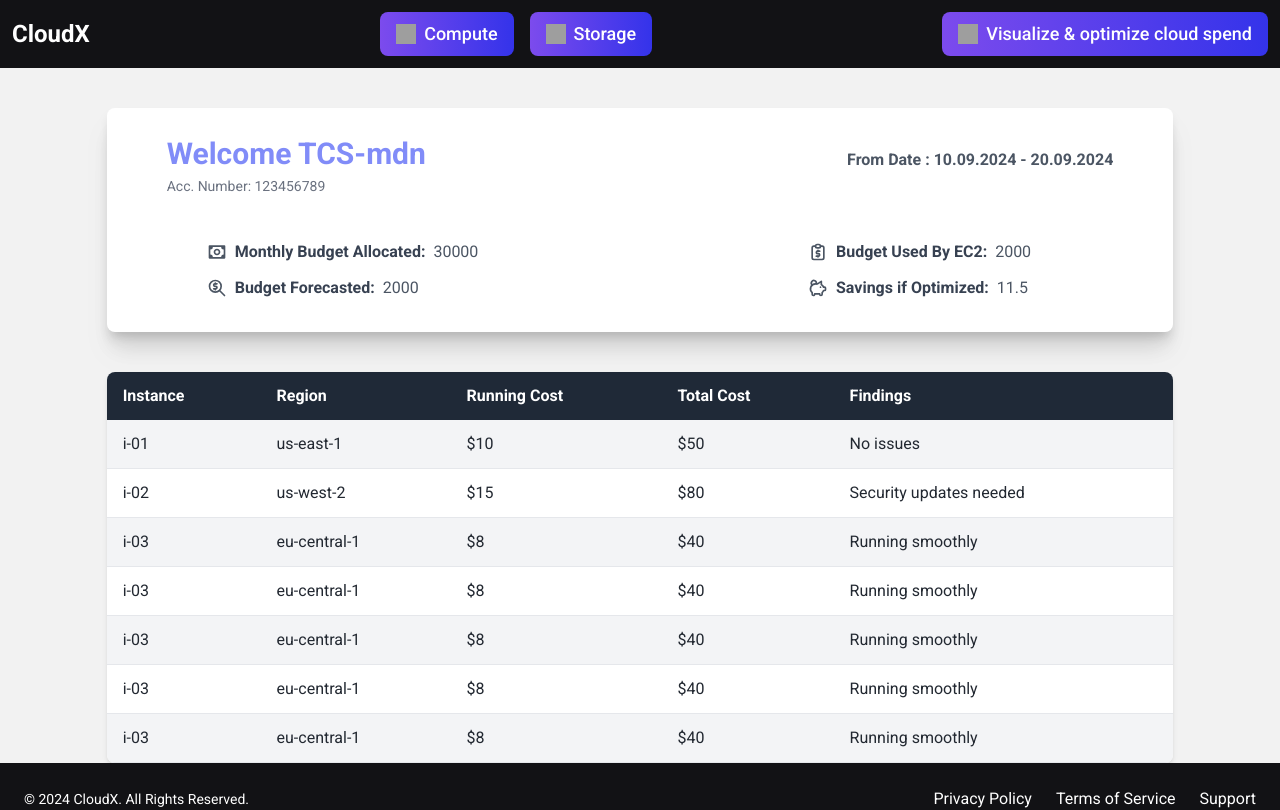
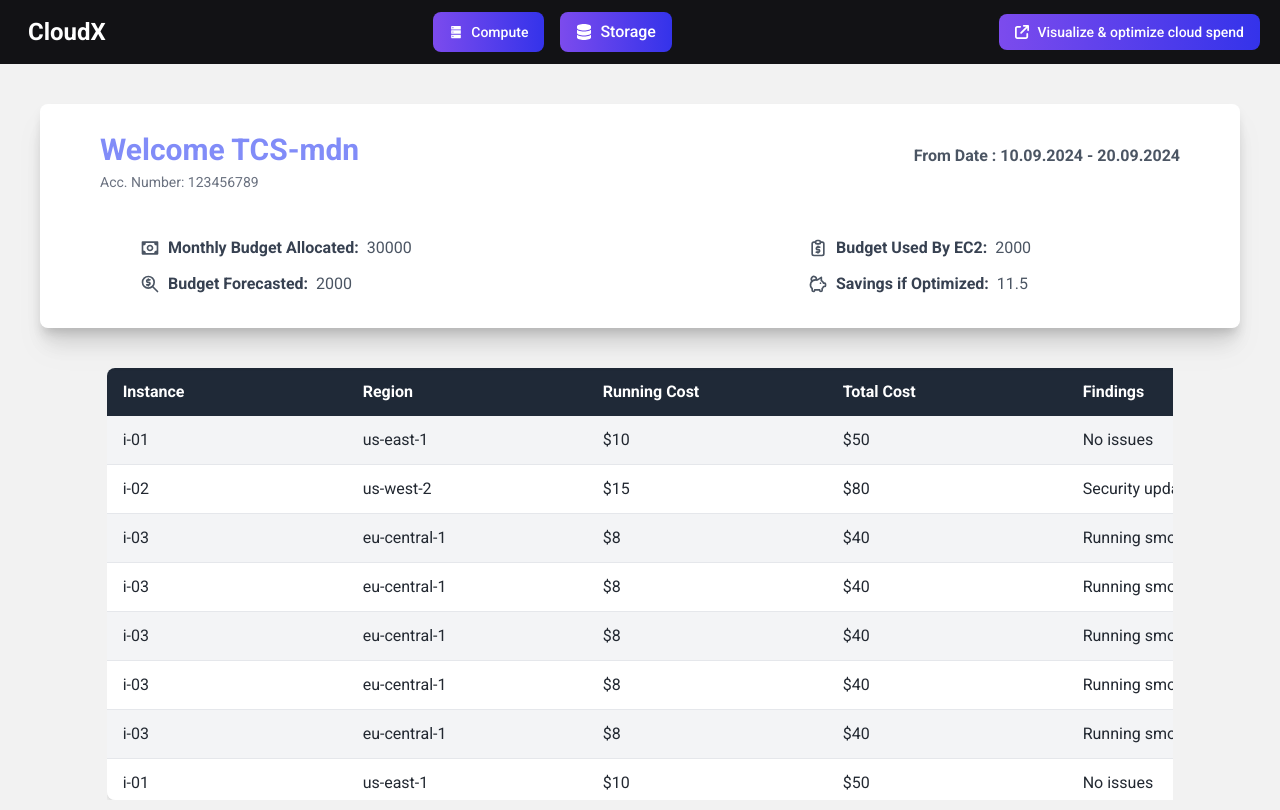
Before and after one commit to ANSHJOSHI1811/Based-Project, a React (Create React App) app: page /usage in a window 1280 px wide. Shown: the top 810 px of the page. Built offline with nearby package versions, Linux system fonts and the light colour scheme; grey boxes are pictures that could not be loaded.

Commit message:
navbar and footerstyling

```diff
--- a/public/aws-instances.json
+++ b/public/aws-instances.json
@@ -1,4 +1,50 @@
 [
+    {
+      "Instance": "i-01",
+      "Region": "us-east-1",
+      "RunningCost": "$10",
+      "Cost": "$50",
+      "Findings": "No issues"
+    },
+    {
+      "Instance": "i-02",
+      "Region": "us-west-2",
+      "RunningCost": "$15",
+      "Cost": "$80",
+      "Findings": "Security updates needed"
+    },
+    {
+      "Instance": "i-03",
+      "Region": "eu-central-1",
+      "RunningCost": "$8",
+      "Cost": "$40",
+      "Findings": "Running smoothly"
+    },
+    {
+      "Instance": "i-03",
+      "Region": "eu-central-1",
+      "RunningCost": "$8",
+      "Cost": "$40",
+      "Findings": "Running smoothly"
+    }  ,{
+      "Instance": "i-03",
+      "Region": "eu-central-1",
+      "RunningCost": "$8",
+      "Cost": "$40",
+      "Findings": "Running smoothly"
+    } , {
+      "Instance": "i-03",
+      "Region": "eu-central-1",
+      "RunningCost": "$8",
+      "Cost": "$40",
+      "Findings": "Running smoothly"
+    } , {
+      "Instance": "i-03",
+      "Region": "eu-central-1",
+      "RunningCost": "$8",
+      "Cost": "$40",
+      "Findings": "Running smoothly"
+    },
     {
       "Instance": "i-01",
       "Region": "us-east-1",
--- a/src/components/Footer.jsx
+++ b/src/components/Footer.jsx
@@ -2,7 +2,7 @@ import React from 'react';
 
 const Footer = () => {
   return (
-    <footer className="bg-[#121215] text-white p-6">
+    <footer className="bg-[#121215] text-white p-6 mt-20">
       <div className="container mx-auto flex justify-between items-center">
         {/* Copyright */}
         <div className="text-sm">&copy; 2024 CloudX. All Rights Reserved.</div>
--- a/src/components/Navbar.jsx
+++ b/src/components/Navbar.jsx
@@ -1,31 +1,33 @@
 import React from 'react';
-
+import { AiFillDatabase } from "react-icons/ai";
+import { FaDatabase } from "react-icons/fa6";
+import { FaArrowUpRightFromSquare } from "react-icons/fa6";
 const Navbar = () => {
   return (
     <nav className="bg-[#121215] text-white p-3">
       <div className="container mx-auto flex justify-between items-center">
-        <div className="text-2xl font-bold">CloudX</div>
+        <div className="text-2xl font-bold ml-4">CloudX</div>
         <div className="flex space-x-4">
           <button
-            className="flex items-center px-4 py-2 text-lg font-medium rounded-lg
+            className="flex items-center px-4  text-sm font-medium rounded-lg
   bg-gradient-to-r from-[#7c4bed] to-[#3433ea] hover:opacity-80"
           >
-            <img src="https://cdn-icons-png.flaticon.com/128/2139/2139855.png" alt="symbol" className="w-5 h-5 mr-2" />
+            <AiFillDatabase className='mr-2'/>
             Compute
           </button>
           <button
-            className="flex items-center px-4 py-2 text-lg font-medium rounded-lg
+            className="flex items-center px-4 py-2 text-md font-medium rounded-lg
   bg-gradient-to-r from-[#7c4bed] to-[#3433ea] hover:opacity-80"
           >
-            <img src='https://cdn-icons-png.flaticon.com/128/9542/9542653.png' alt="symbol" className='w-5 h-5 mr-2' />
+<FaDatabase  className='mr-2'/>
             Storage
           </button>
         </div>
           <button
-            className="flex items-center px-4 py-2 text-lg font-medium rounded-lg
+            className="flex items-center px-4 py-2 text-sm mr-2 font-medium rounded-lg
   bg-gradient-to-r from-[#7c4bed] to-[#3433ea] hover:opacity-80"
           >
-            <img src='https://cdn-icons-png.flaticon.com/128/570/570160.png' alt="symbol" className='w-5 h-5 mr-2'/>
+<FaArrowUpRightFromSquare className='mr-2'/>
             Visualize & optimize cloud spend
           </button>
       </div>
--- a/src/components/Slider.jsx
+++ b/src/components/Slider.jsx
@@ -8,7 +8,6 @@ function valuetext(value) {
 
 export default function RangeSlider() {
   const [value, setValue] = React.useState([20, 37]);
-
   const handleChange = (event, newValue) => {
     setValue(newValue);
   };
--- a/src/components/SomeDetails.jsx
+++ b/src/components/SomeDetails.jsx
@@ -6,7 +6,7 @@ import { TbPigMoney } from "react-icons/tb";
 const SomeDetails = () => {
   return (
   <>
-  <div className="container mx-auto mt-10 w-5/6 drop-shadow-xl overflow-hidden shadow-xl bg-white p-5 rounded-lg">
+  <div className="container mx-auto mt-10 w-[1200px] drop-shadow-xl overflow-hidden shadow-xl bg-white p-5 rounded-lg">
         {/* Header Section */}
         <div className="grid grid-cols-4 gap-2 mt-2 ml-10">
           <div className="col-span-2 text-3xl font-semibold text-indigo-400">Welcome {"TCS-mdn"}</div>
--- a/src/components/Table.jsx
+++ b/src/components/Table.jsx
@@ -1,6 +1,6 @@
 import React, { useEffect, useState } from 'react';
 
-function Table () {
+function Table() {
   const [instances, setInstances] = useState([]);
 
   // Fetch the JSON file data
@@ -10,30 +10,41 @@ function Table () {
       .then(data => setInstances(data))
       .catch(error => console.error('Error fetching data:', error));
   }, []);
+
   return (
-    <table className="min-w-full border-collapse bg-white shadow-md rounded-lg overflow-hidden">
+    <div className="w-full overflow-x-auto">
+      <div className="w-[1200px] mx-auto overflow-hidden rounded-lg shadow-md">
+        <table className="table-fixed min-w-full bg-white">
           <thead className="bg-gray-800 text-white">
             <tr>
-          <th className="py-3 px-4 text-left">Instance</th>
-          <th className="py-3 px-4 text-left">Region</th>
-          <th className="py-3 px-4 text-left">Running Cost</th>
-          <th className="py-3 px-4 text-left">Total Cost</th>
-          <th className="py-3 px-4 text-left">Findings</th>
+              <th className="w-1/5 py-3 px-4 text-left">Instance</th>
+              <th className="w-1/5 py-3 px-4 text-left">Region</th>
+              <th className="w-1/5 py-3 px-4 text-left">Running Cost</th>
+              <th className="w-1/5 py-3 px-4 text-left">Total Cost</th>
+              <th className="w-1/5 py-3 px-4 text-left">Findings</th>
             </tr>
           </thead>
+        </table>
+
+        {/* Scrollable Table Body */}
+        <div className="h-96 overflow-y-auto">
+          <table className="table-fixed min-w-full">
             <tbody>
               {instances.map((instance, index) => (
                 <tr key={index} className={`${index % 2 === 0 ? 'bg-gray-100' : 'bg-white'}`}>
-            <td className="py-3 px-4 border-b">{instance.Instance}</td>
-            <td className="py-3 px-4 border-b">{instance.Region}</td>
-            <td className="py-3 px-4 border-b">{instance.RunningCost}</td>
-            <td className="py-3 px-4 border-b">{instance.Cost}</td>
-            <td className="py-3 px-4 border-b">{instance.Findings}</td>
+                  <td className="w-1/5 py-3 px-4 border-b">{instance.Instance}</td>
+                  <td className="w-1/5 py-3 px-4 border-b">{instance.Region}</td>
+                  <td className="w-1/5 py-3 px-4 border-b">{instance.RunningCost}</td>
+                  <td className="w-1/5 py-3 px-4 border-b">{instance.Cost}</td>
+                  <td className="w-1/5 py-3 px-4 border-b">{instance.Findings}</td>
                 </tr>
               ))}
             </tbody>
           </table>
+        </div>
+      </div>
+    </div>
   );
-};
+}
 
 export default Table;
```
Lines whose indentation alone changed are shown as unchanged.
